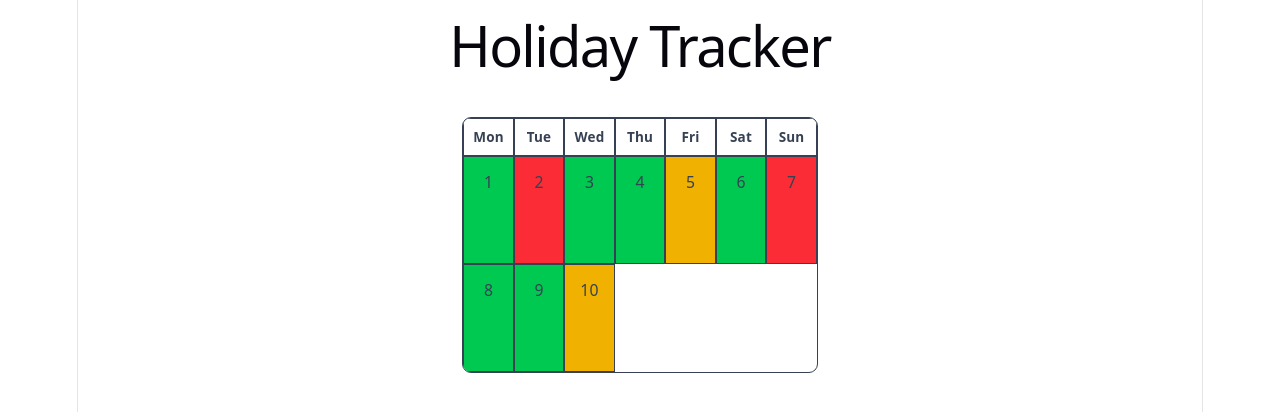
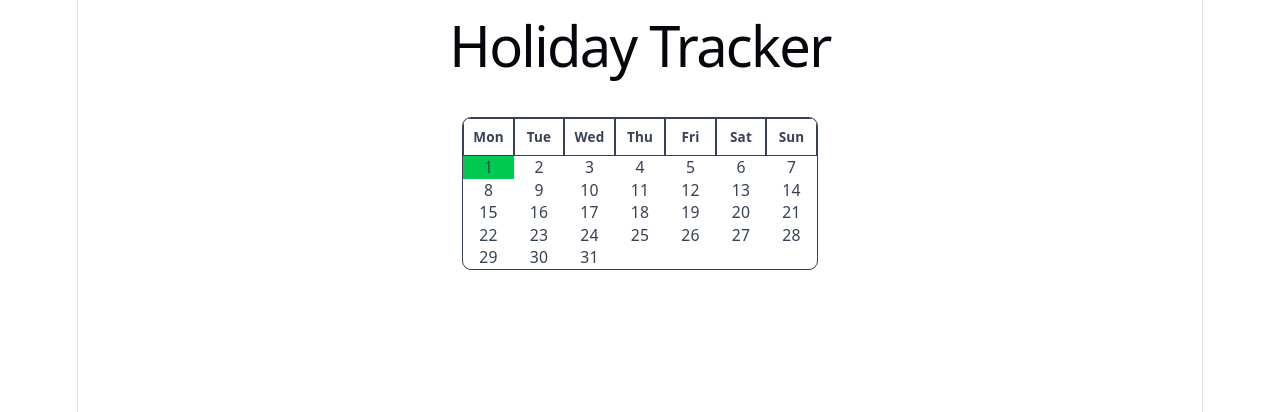
Before and after one commit to mattthughes/holiday-tracker, a React (Vite) app in the folder holiday-tracker/: page / in a window 1280 px wide. Shown: the top 412 px of the page. Built offline with nearby package versions, Linux system fonts and the light colour scheme.

Commit message:
Added find logic to link availability with days array

```diff
--- a/holiday-tracker/src/components/Calendar.jsx
+++ b/holiday-tracker/src/components/Calendar.jsx
@@ -2,18 +2,20 @@ import React from 'react'
 
 const Calendar = () => {
     const weekDays = ['Mon', 'Tue', 'Wed', 'Thu', 'Fri', 'Sat', 'Sun'];
+    const daysInMonth = 31;
+    const days = Array.from({ length: daysInMonth}, (_, index) => index +1)
     const availability = [
-        { date: '2024-07-1', status: "green" },
-        { date: '2024-07-02', status: "red" },
-        { date: '2024-07-03', status: "green" },
-        { date: '2024-07-04', status: "green" },
-        { date: '2024-07-05', status: "yellow" },
-        { date: '2024-07-06', status: "green" },
-        { date: '2024-07-07', status: "red" },
-        { date: '2024-07-08', status: "green" },
-        { date: '2024-07-09', status: "green" },
-        { date: '2024-07-10', status: "yellow" },
-    ];
+        {
+            day: 1,
+            status: 'available',
+            employeesOff: 3,
+            holidayLimit: 5,
+            remainingHolidays: 2
+
+
+        }
+    ]
+    ;
     return (
         <section className="mx-auto max-w-4xl p-6">
         <div className="grid grid-cols-7 overflow-hidden rounded-lg border text-sm font-medium text-gray-700">
@@ -22,10 +24,11 @@ const Calendar = () => {
                     {day}
                 </div>
             ))}
-            {availability.map((date) => {
+            {days.map((day) => {
+                const availabilityInfo = availability.find(item => item.day === day)
                 return (
-                    <div key={date.date} className={`min-h-16 border p-1 text-sm text-center md:min-h-24 md:p-3 ${date.status === "green" ? "bg-green-500" : date.status === "red" ? "bg-red-500" : "bg-yellow-500"}`}>
-                        {new Date(date.date).getDate()}
+                    <div key={day} className={availabilityInfo ? "bg-green-500" : ""} min-h-16 border p-1 text-sm text-center md:min-h-24 md:p-3>
+                        {day}
                     </div>
                 )
             })}
```
